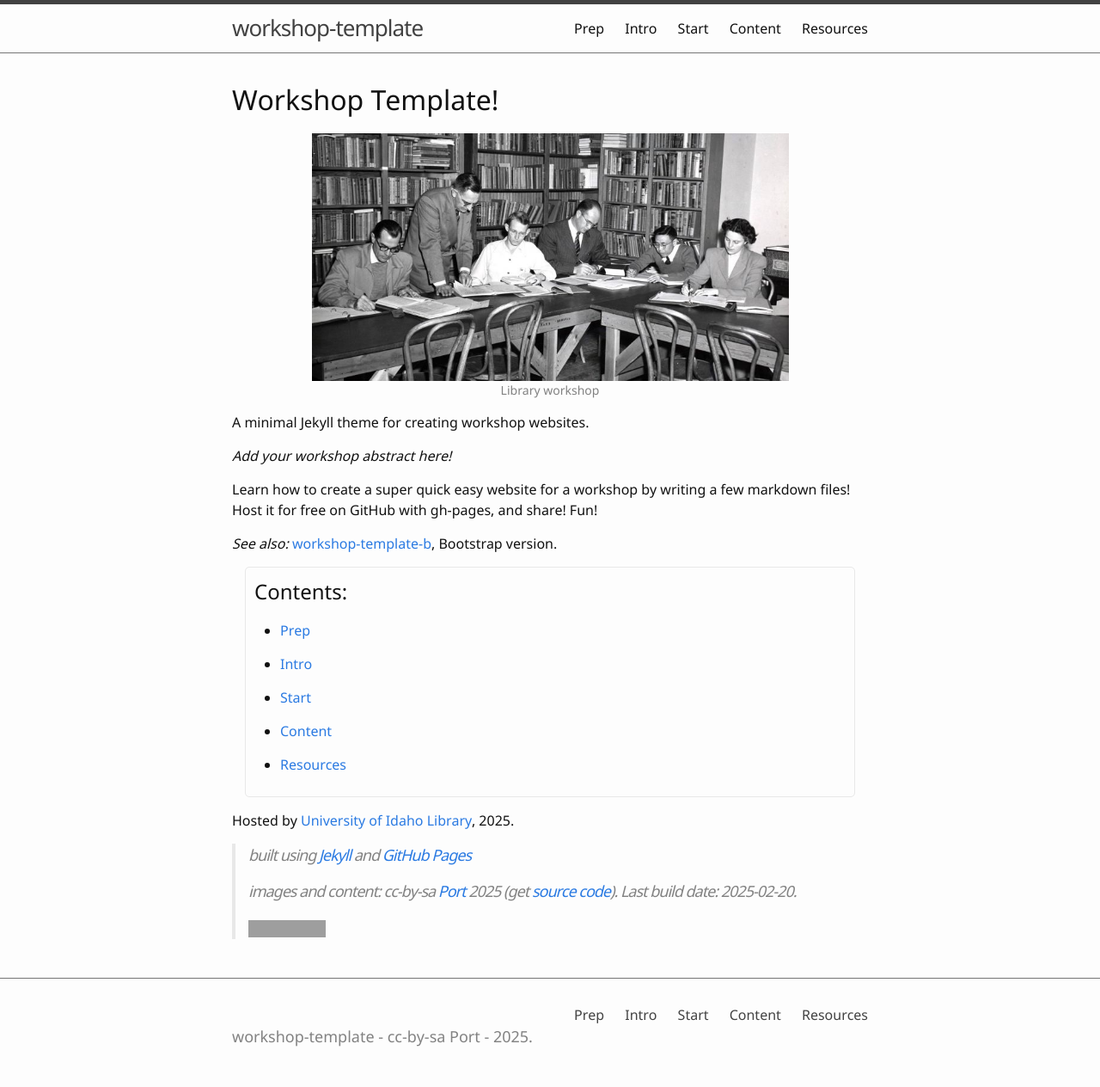
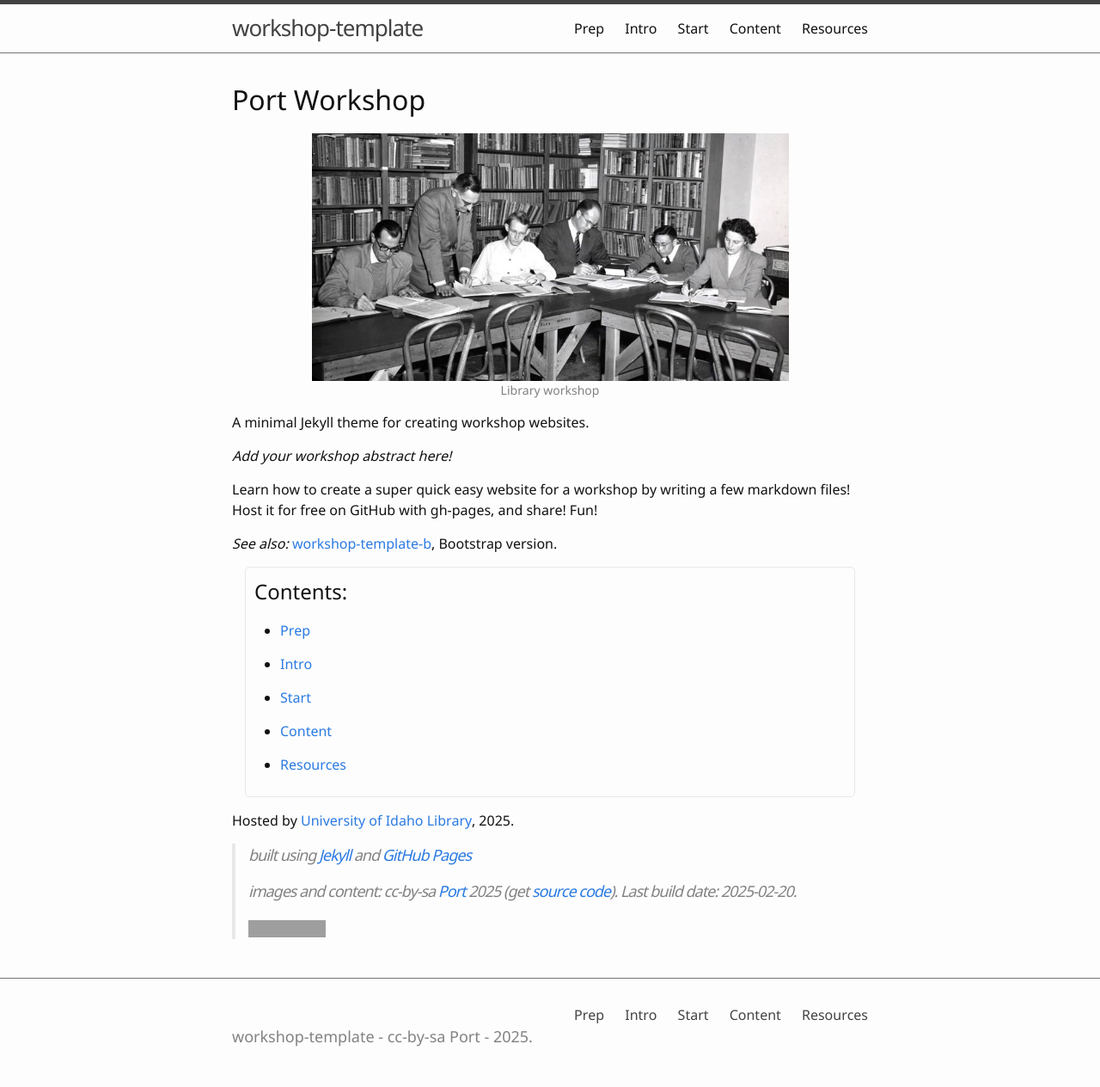
Before and after one commit to port-experimental/landg-workshop, a Jekyll site: the page built from index.md, in a window 1280 px wide. Shown: the whole page at 86% size. Built offline with Jekyll 4.4.1, drawn with Linux system fonts in a browser that asks for light colours; grey boxes are pictures that could not be loaded.

Commit message:
Update index.md

```diff
--- a/index.md
+++ b/index.md
@@ -2,7 +2,7 @@
 title: Home
 ---
 
-# Workshop Template!
+# Port Workshop
 
 {% include figure.html img="uidaho-workshop.jpg" alt="intro image here" caption="Library workshop" width="75%" %}
 
```
